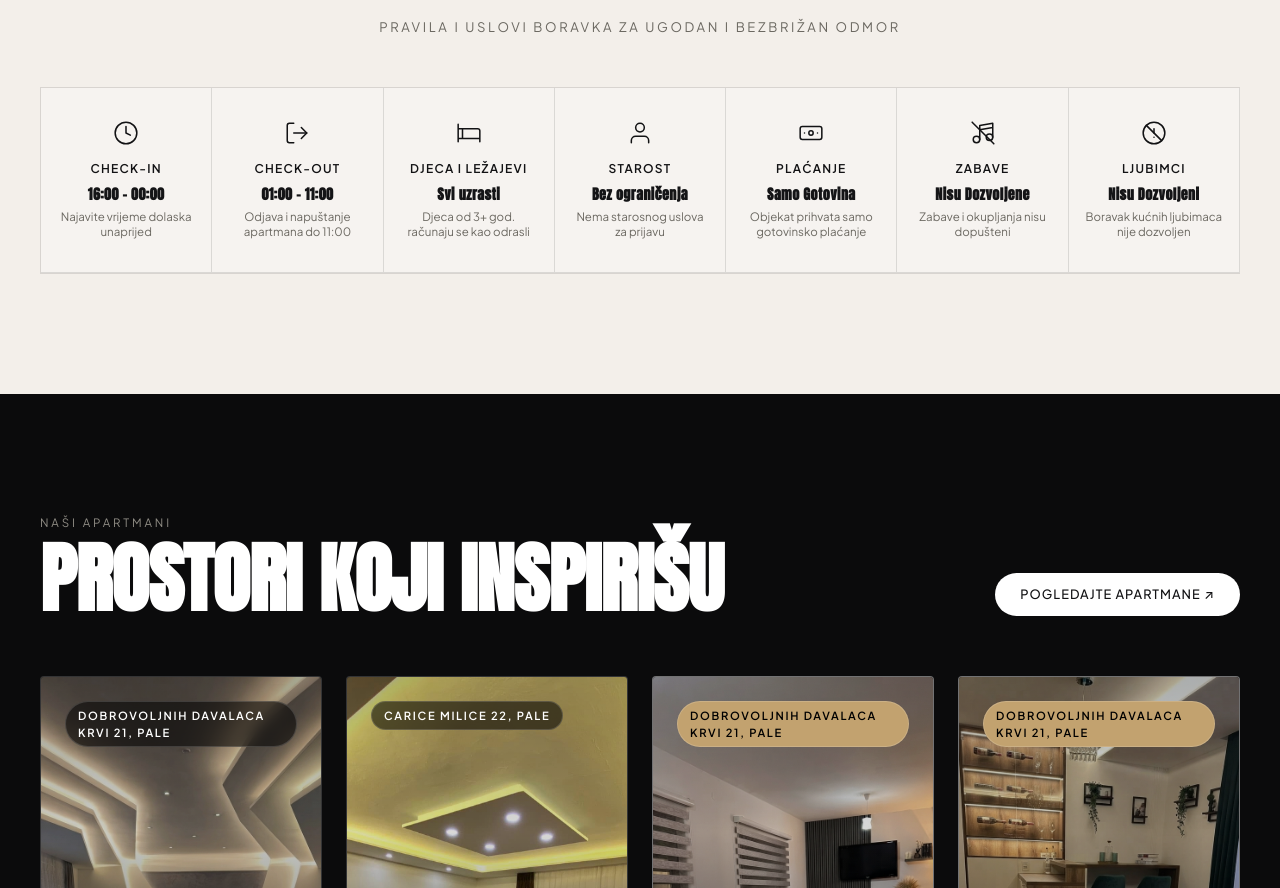
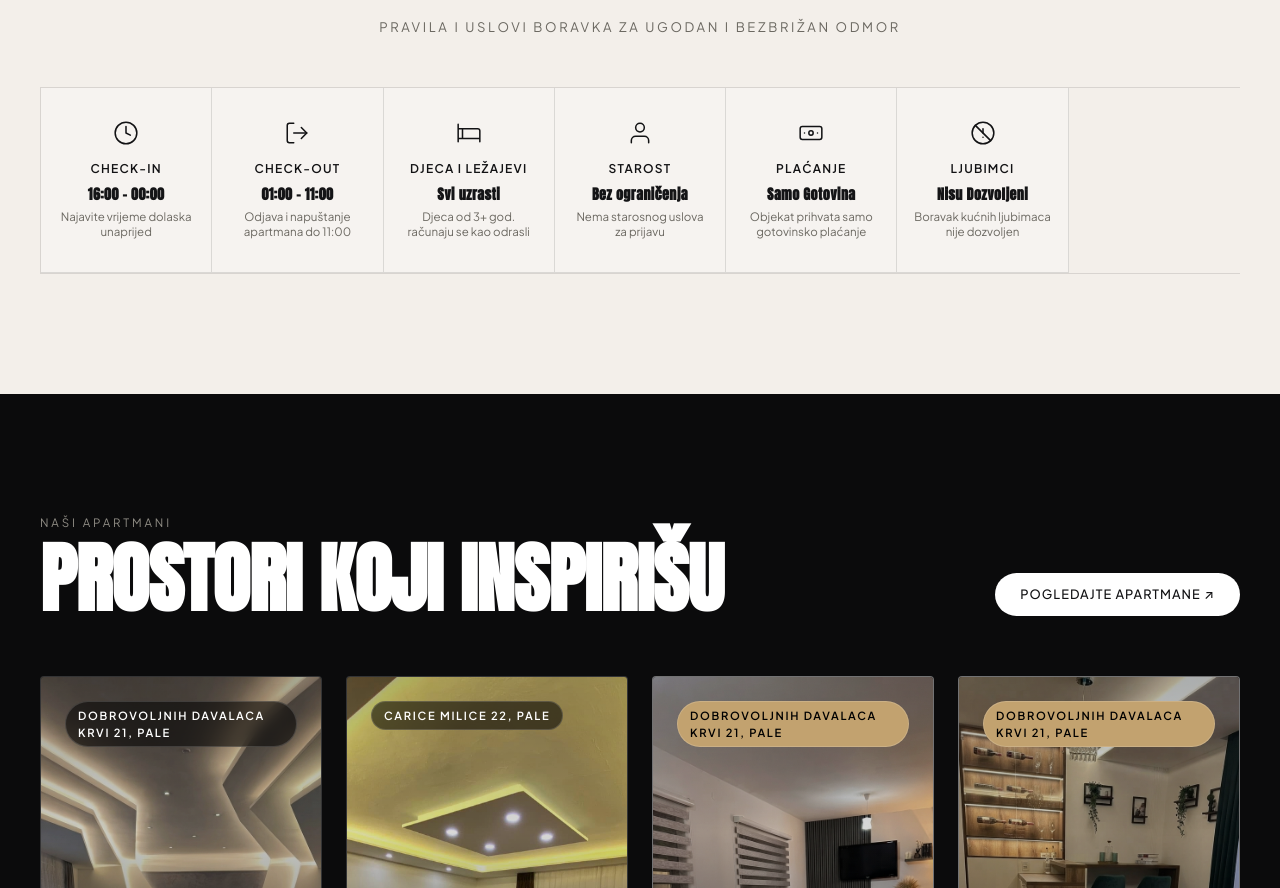
Before and after one commit to Gazda403/Elit-Lux-Apartmani, a website: page index.html in a window 1280 px wide. Shown: the part 4724-5612 px from the top of the page. Drawn offline with nearby package versions, Linux system fonts and the light colour scheme; a web font is replaced by a local one.

Commit message:
Remove Parties/Events rule item from House Rules section

```diff
--- a/index.html
+++ b/index.html
@@ -2915,13 +2915,6 @@
             </div>
 
             <div class="rule-grid-item">
-              <svg class="amenity-icon-svg" viewBox="0 0 24 24" fill="none" stroke="currentColor" stroke-width="1.4" stroke-linecap="round" stroke-linejoin="round"><path d="M9 18V5l12-2v13M9 9l12-2"/><circle cx="6" cy="18" r="3"/><circle cx="18" cy="16" r="3"/><line x1="2" y1="2" x2="22" y2="22"/></svg>
-              <span class="amenity-label">Zabave</span>
-              <span class="rule-time">Nisu Dozvoljene</span>
-              <span class="rule-subtext">Zabave i okupljanja nisu dopušteni</span>
-            </div>
-
-            <div class="rule-grid-item">
               <svg class="amenity-icon-svg" viewBox="0 0 24 24" fill="none" stroke="currentColor" stroke-width="1.4" stroke-linecap="round" stroke-linejoin="round"><circle cx="12" cy="12" r="10"/><line x1="4.93" y1="4.93" x2="19.07" y2="19.07"/><path d="M12 8v4M12 16h.01"/></svg>
               <span class="amenity-label">Ljubimci</span>
               <span class="rule-time">Nisu Dozvoljeni</span>
```
Also changed, not shown: bs.html (+0 -7 lines), en.html (+0 -7 lines).
